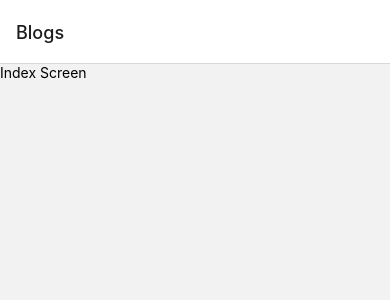
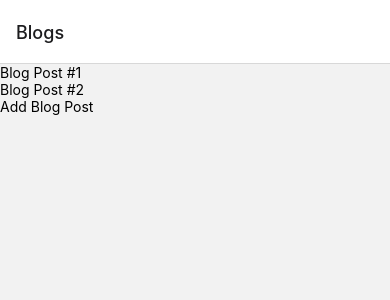
Before and after one commit to dannertech/blog, a React Native app: screen /Home in a window 390 px wide. Shown: the top 300 px of the page. Built offline with nearby package versions, Linux system fonts and the light colour scheme.

Commit message:
implements useContext and useState cobhesively

```diff
--- a/App.js
+++ b/App.js
@@ -5,12 +5,15 @@ import CreateScreen from './src/screens/CreateScreen';
 import ShowScreen from './src/screens/ShowScreen';
 import IndexScreen from './src/screens/IndexScreen';
 import EditScreen from './src/screens/EditScreen';
+import { BlogProvider } from './src/context/BlogContext';
 
 
 const Stack = createStackNavigator();
 
 export default function App() {
+
   return (
+    <BlogProvider>
     <NavigationContainer>
       <Stack.Navigator initialRouteName='Home' screenOptions={{
         headerTitle: 'Blogs'
@@ -21,5 +24,6 @@ export default function App() {
         <Stack.Screen name="Create" component={CreateScreen} />
       </Stack.Navigator>
     </NavigationContainer>
+    </BlogProvider>
   );
 };
--- /dev/null
+++ b/src/context/BlogContext.js
@@ -0,0 +1,24 @@
+import React, {createContext, useState} from 'react';
+
+export const BlogContext = createContext();
+
+
+
+
+export const BlogProvider = ({children}) => {
+    const data = [
+        {
+            title: 'Blog Post #1'
+        },
+        {
+            title: 'Blog Post #2'
+        }
+    ]
+    const [blogPosts, setBlogPosts] = useState(data);
+
+return(
+    <BlogContext.Provider value={{blogPosts, setBlogPosts}}>
+        {children}
+    </BlogContext.Provider>
+)
+};
--- a/src/screens/IndexScreen.js
+++ b/src/screens/IndexScreen.js
@@ -1,10 +1,27 @@
-import React from 'react';
-import {StyleSheet, View, Text} from 'react-native';
+import React, {useContext} from 'react';
+import {StyleSheet, View, Text, FlatList, TouchableOpacity} from 'react-native';
 
+import { BlogContext } from '../context/BlogContext';
 const IndexScreen = () => {
+    const Context = useContext(BlogContext);
+
     return(
         <View>
-            <Text>Index Screen</Text>
+            <FlatList
+            data={Context.blogPosts}
+            renderItem={({item}) => {
+                return(
+                    <Text>{item.title}</Text>
+
+                )
+            }}
+            />
+            <TouchableOpacity onPress={() => {
+                        const currentPosts = [...Context.blogPosts];
+
+                        Context.setBlogPosts([...currentPosts, {title: `Blog Post #${Context.blogPosts.length + 1}`}])
+
+                    }}><Text>Add Blog Post</Text></TouchableOpacity>
         </View>
     )
 };
```
